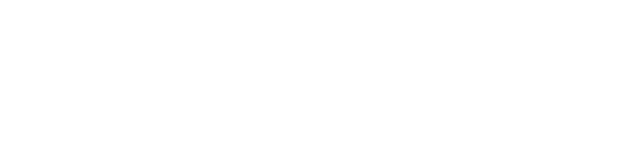
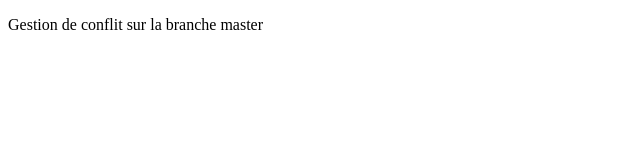
Before and after one commit to angelicat04/TP_2025-01-29, a plain HTML site: page index.html in a window 1280 px wide. Shown: the whole page, without its empty margins (0-640 px from the left). Drawn offline with Linux system fonts and the light colour scheme.

Commit message:
Gestion de conflit sur la branche master

```diff
--- a/index.html
+++ b/index.html
@@ -6,5 +6,9 @@
     <title>Document</title>
 </head>
 <body>
+
+
+
+    <p>Gestion de conflit sur la branche master</p>
 </body>
 </html>
```
